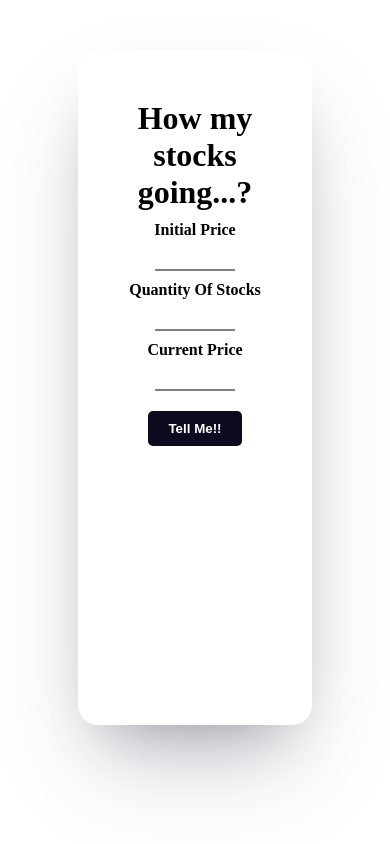
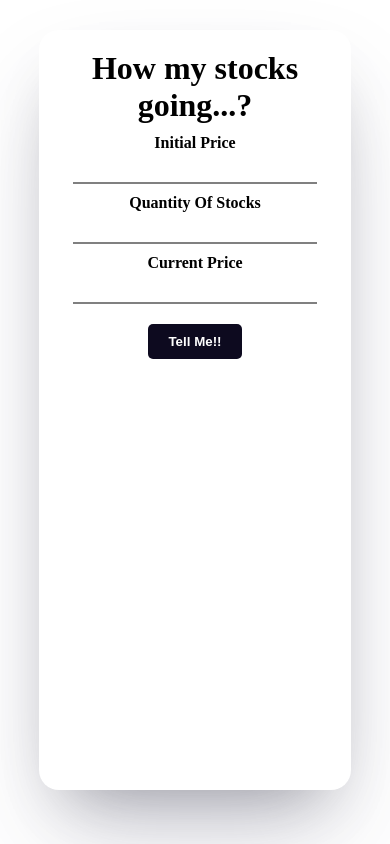
Before and after one commit to arjun-computer-geek/stock-app, a plain HTML site: page index.html in a window 390 px wide. Drawn offline with Linux system fonts and the light colour scheme.

Commit message:
update - style -> update the css for make mobile responsive

```diff
--- a/style.css
+++ b/style.css
@@ -49,3 +49,16 @@ label span{
 #output{
     font-size: 24px;
 }
+
+/* mobiel media query */
+@media only screen and (max-width: 600px){
+    .container{
+        min-height: 90vh;
+        width: 80%;
+        margin-top: 30px;
+        padding: 20px;
+    }
+    input{
+        width: 90%;
+    }
+}
```
